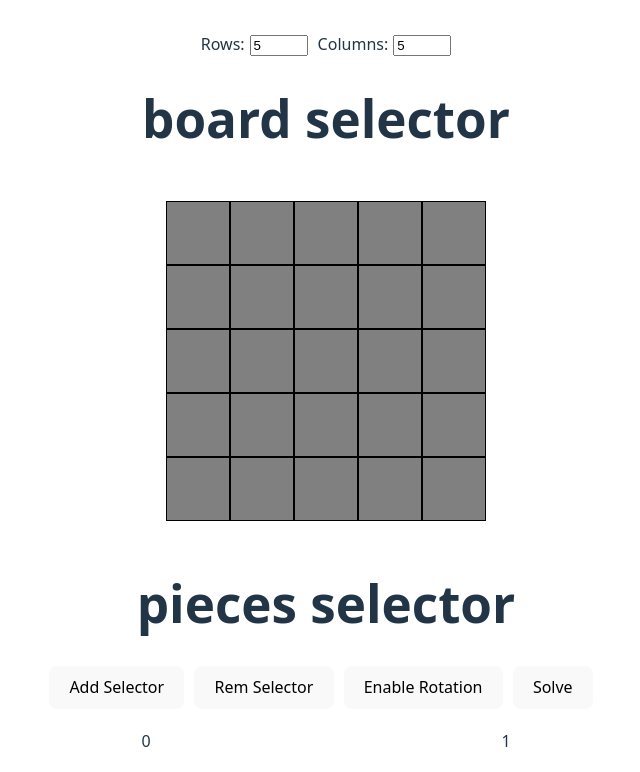
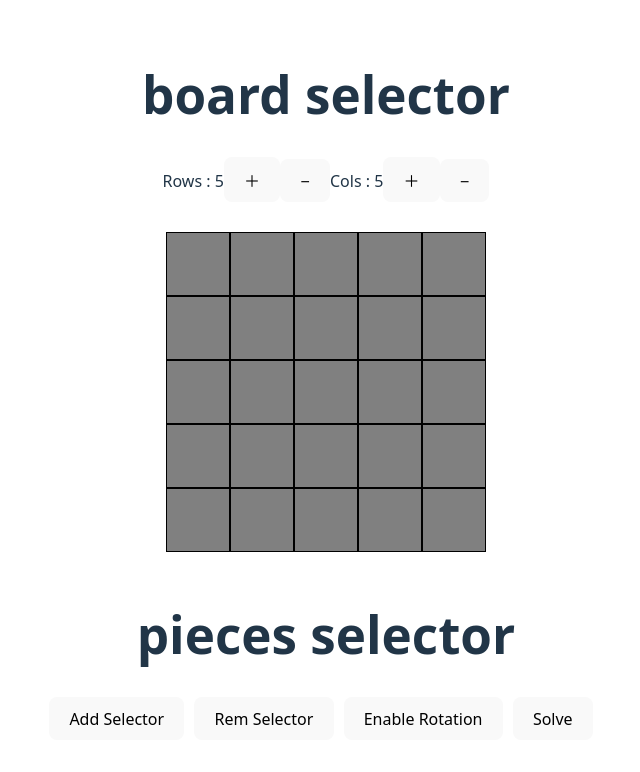
Before and after one commit to F-mM7/tiling-solver, a React (Vite) app: page / in a window 1280 px wide. Shown: the top 772 px of the page, without its empty margins (314-954 px from the left). Built offline with nearby package versions, Linux system fonts and the light colour scheme.

Commit message:
feat: Inputコンポーネントを追加し、行と列の入力処理を改善

```diff
--- a/src/App.tsx
+++ b/src/App.tsx
@@ -1,6 +1,7 @@
 import "./App.css";
 import Selector from "./components/Selector";
 import Result from "./components/Result";
+import Input from "./components/Input";
 import type { Result as DlxResult } from "dancing-links";
 import { useState } from "react";
 import { solver } from "./service/solver";
@@ -48,7 +49,6 @@ function App() {
   const solve = () => {
     const piecesArray = Array.from(pieces.values());
     const results = solver(board, piecesArray, rotatable);
-    console.log(results);
     setResults({ dlxResults: results, piecesSnapshot: new Map(pieces) });
   };
 
@@ -71,40 +71,13 @@ function App() {
   return (
     <>
       <title>Tiling Solver</title>
-      <div style={{ marginBottom: "10px", textAlign: "center" }}>
-        <label>
-          Rows:
-          <input
-            type="number"
-            value={rows}
-            onChange={(e) => {
-              const newRows = Math.min(
-                99,
-                Math.max(1, parseInt(e.target.value) || 1)
-              );
-              setRows(newRows);
-            }}
-            style={{ width: "50px", marginLeft: "5px", marginRight: "10px" }}
-          />
-        </label>
-        <label>
-          Columns:
-          <input
-            type="number"
-            value={cols}
-            onChange={(e) => {
-              const newCols = Math.min(
-                99,
-                Math.max(1, parseInt(e.target.value) || 1)
-              );
-              setCols(newCols);
-            }}
-            style={{ width: "50px", marginLeft: "5px" }}
-          />
-        </label>
-      </div>
+
       <div>
         <h1>board selector</h1>
+        <div style={{ marginBottom: "10px", textAlign: "center" }}>
+          <Input label="Rows" value={rows} setValue={setRows} />
+          <Input label="Cols" value={cols} setValue={setCols} />
+        </div>
         <Selector
           handleSelectorChange={handleBoardSelectorChange}
           rows={rows}
@@ -136,7 +109,6 @@ function App() {
       >
         {selectors.map((id) => (
           <div>
-            <div>{id}</div>
             <Selector
               key={id}
               handleSelectorChange={(selectedCells) =>
--- /dev/null
+++ b/src/components/Input.tsx
@@ -0,0 +1,23 @@
+function Input({
+  label,
+  value,
+  setValue,
+  min = 1,
+  max = 99,
+}: {
+  label: string;
+  value: number;
+  setValue: (v: number) => void;
+  min?: number;
+  max?: number;
+}) {
+  return (
+    <label>
+      {label} : {value}
+      <button onClick={() => setValue(Math.min(max, value + 1))}>＋</button>
+      <button onClick={() => setValue(Math.max(min, value - 1))}>−</button>
+    </label>
+  );
+}
+
+export default Input;
```
